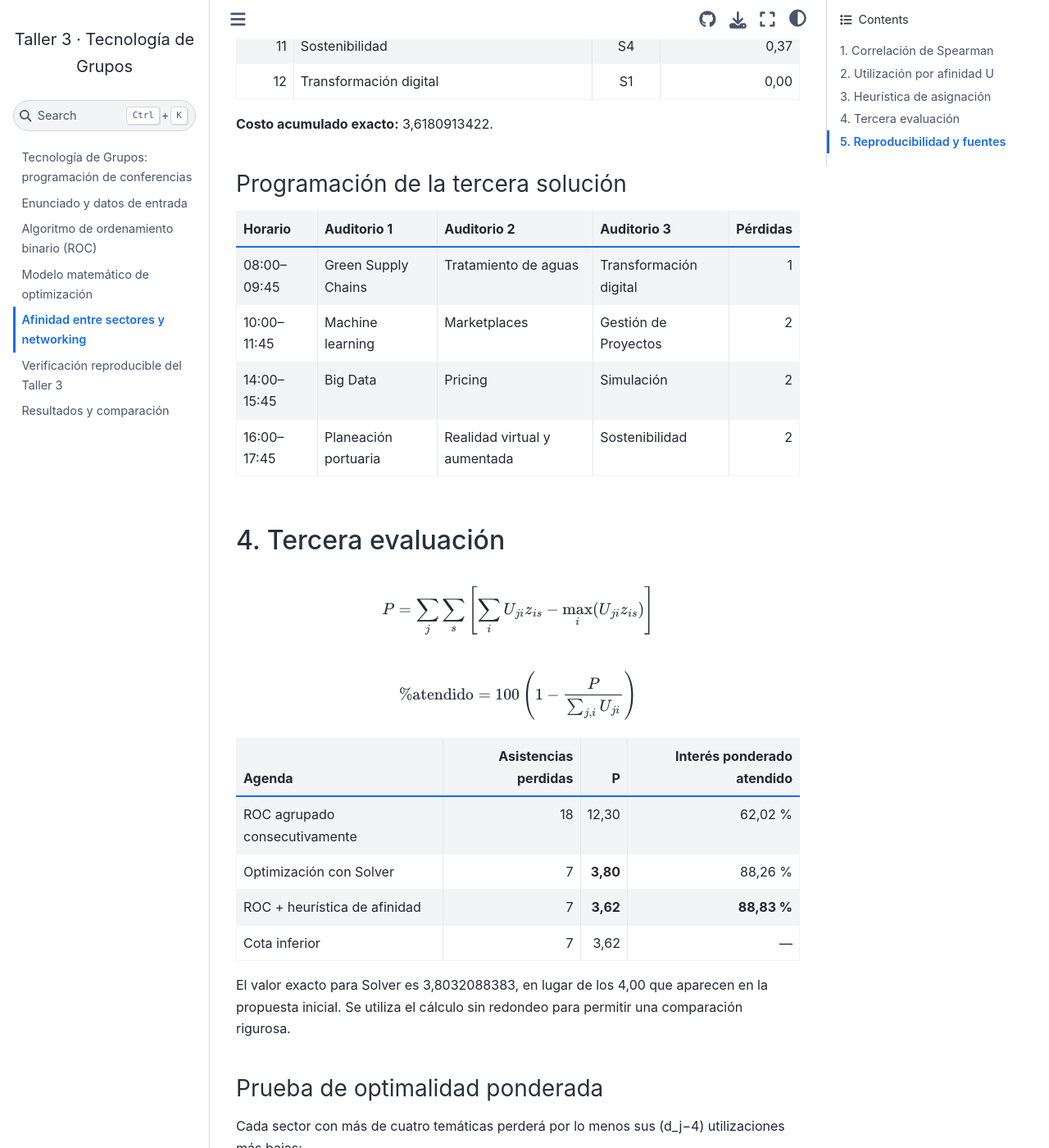
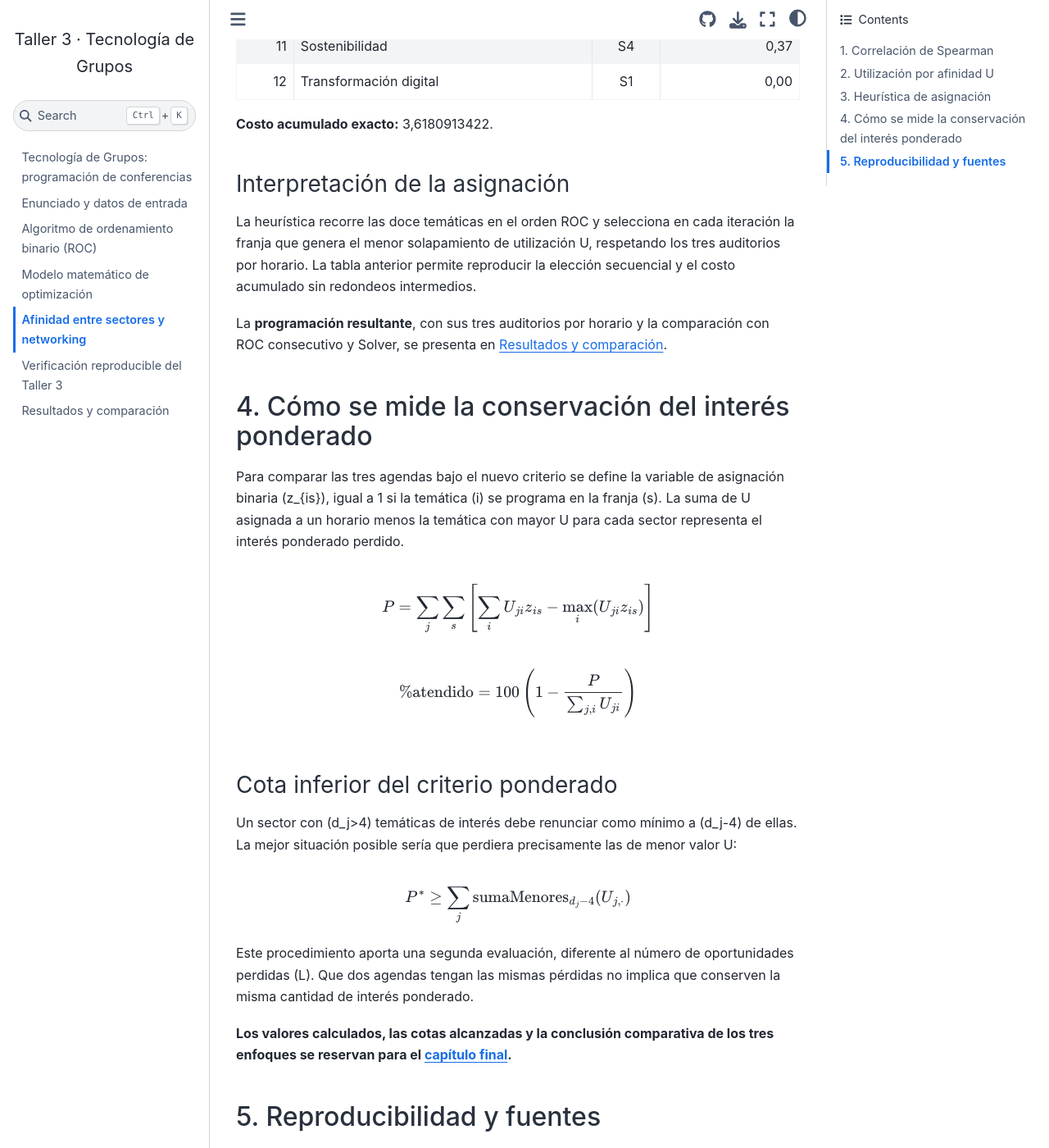
Before and after one commit to EdwinY23/Taller3-Jairo_Serrano_Edwin_Yunis, a Jupyter Book: the page built from book/afinidad.md, in a window 1280 px wide and 1400 px high, scrolled down 2429 px. Shown: the whole window at 82% size. Built offline with Jupyter Book 1.0.4 settings and Sphinx 7.4.7 and the Sphinx Book theme 1.1.4, drawn with Linux system fonts in a browser that asks for light colours; some of the changed text lies outside the part shown.

Commit message:
Presentar Spearman y utilización U como metodología previa a los resultados conjuntos

```diff
--- a/book/afinidad.md
+++ b/book/afinidad.md
@@ -30,7 +30,7 @@ $$
 \rho_{\mathrm{Agro,Energía}}=\frac{18}{\sqrt{972}}\approx0{,}5774
 $$
 
-Los principales pares son: Minería–Recursos forestales (0,82), Financiero–Adm. Pública (0,67), Adm. Pública–Educación (0,67), Agro–Energía (0,58), Turismo–Educación (0,53), Turismo–Financiero (0,53), Energía–Industria Química (0,52), Agro–Transporte (0,51), Manufactura–Textil (0,51) y Textil–Transporte (0,51).
+Una correlación positiva indica que dos sectores manifiestan patrones similares de interés. El **mapa de calor, los diez pares más afines y su interpretación para networking** se presentan junto con los otros resultados en el [último capítulo, «Resultados y comparación»](resultados.md).
 
 [Matriz completa de correlación de Spearman (CSV)](../data/correlacion_spearman_sectores.csv).
 
@@ -77,43 +77,35 @@ $$
 
 **Costo acumulado exacto:** 3,6180913422.
 
-### Programación de la tercera solución
+### Interpretación de la asignación
 
-| Horario | Auditorio 1 | Auditorio 2 | Auditorio 3 | Pérdidas |
-|---|---|---|---|---:|
-| 08:00–09:45 | Green Supply Chains | Tratamiento de aguas | Transformación digital | 1 |
-| 10:00–11:45 | Machine learning | Marketplaces | Gestión de Proyectos | 2 |
-| 14:00–15:45 | Big Data | Pricing | Simulación | 2 |
-| 16:00–17:45 | Planeación portuaria | Realidad virtual y aumentada | Sostenibilidad | 2 |
+La heurística recorre las doce temáticas en el orden ROC y selecciona en cada iteración la franja que genera el menor solapamiento de utilización U, respetando los tres auditorios por horario. La tabla anterior permite reproducir la elección secuencial y el costo acumulado sin redondeos intermedios.
 
-## 4. Tercera evaluación
+La **programación resultante**, con sus tres auditorios por horario y la comparación con ROC consecutivo y Solver, se presenta en [Resultados y comparación](resultados.md).
+
+## 4. Cómo se mide la conservación del interés ponderado
+
+Para comparar las tres agendas bajo el nuevo criterio se define la variable de asignación binaria \(z_{is}\), igual a 1 si la temática \(i\) se programa en la franja \(s\). La suma de U asignada a un horario menos la temática con mayor U para cada sector representa el interés ponderado perdido.
 
 $$
-P=\sum_j\sum_s\left[\sum_iU_{ji}z_{is}-\max_i(U_{ji}z_{is})\right]
+P=\sum_j\sum_s\left[\sum_i U_{ji}z_{is}-\max_i(U_{ji}z_{is})\right]
 $$
 
 $$
 \%\mathrm{atendido}=100\left(1-\frac{P}{\sum_{j,i}U_{ji}}\right)
 $$
 
-| Agenda | Asistencias perdidas | P | Interés ponderado atendido |
-|---|---:|---:|---:|
-| ROC agrupado consecutivamente | 18 | 12,30 | 62,02 % |
-| Optimización con Solver | 7 | **3,80** | 88,26 % |
-| ROC + heurística de afinidad | 7 | **3,62** | **88,83 %** |
-| Cota inferior | 7 | 3,62 | — |
+### Cota inferior del criterio ponderado
 
-El valor exacto para Solver es 3,8032088383, en lugar de los 4,00 que aparecen en la propuesta inicial. Se utiliza el cálculo sin redondeo para permitir una comparación rigurosa.
-
-### Prueba de optimalidad ponderada
-
-Cada sector con más de cuatro temáticas perderá por lo menos sus (d_j−4) utilizaciones más bajas:
+Un sector con \(d_j>4\) temáticas de interés debe renunciar como mínimo a \(d_j-4\) de ellas. La mejor situación posible sería que perdiera precisamente las de menor valor U:
 
 $$
-P^*\ge\sum_j\operatorname{sumaMenores}_{d_j-4}(U_{j,\cdot})=3{,}6180913422
+P^*\ge \sum_j\operatorname{sumaMenores}_{d_j-4}(U_{j,\cdot})
 $$
 
-La heurística alcanza esa cota: además de conservar el mínimo de siete oportunidades perdidas, minimiza el interés ponderado perdido en este caso. El Solver original **también sigue siendo óptimo** para las siete pérdidas, pero conserva una cantidad ligeramente menor de interés ponderado.
+Este procedimiento aporta una segunda evaluación, diferente al número de oportunidades perdidas \(L\). Que dos agendas tengan las mismas pérdidas no implica que conserven la misma cantidad de interés ponderado.
+
+**Los valores calculados, las cotas alcanzadas y la conclusión comparativa de los tres enfoques se reservan para el [capítulo final](resultados.md).**
 
 ## 5. Reproducibilidad y fuentes
 
```
